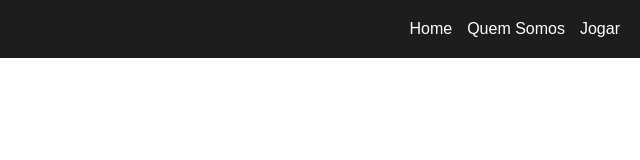
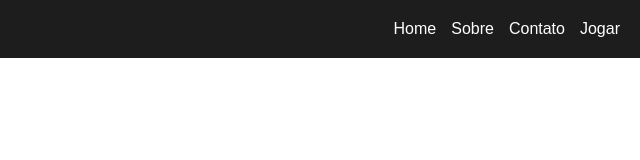
Before and after one commit to Gabielias12/TechAcademy, a plain HTML site: page index.html in a window 1280 px wide. Shown: the full height of the page, 640-1280 px from the left. Drawn offline with Linux system fonts and the light colour scheme.

Commit message:
botao jogar

```diff
--- a/index.html
+++ b/index.html
@@ -16,10 +16,13 @@
                 <a href="index.html">Home</a>
             </li>
             <li>
-                <a href="quemSomos.html">Quem Somos</a>
+                <a href="quemSomos.html">Sobre</a>
             </li>
             <li>
-                <a href="Jogo.html">Jogar</a>
+                <a href="quemSomos.html">Contato</a>
+            </li>
+            <li>
+                <a href="Jogo.html" class="btnJogar">Jogar</a>
             </li>
         </ul>
     </header>
```
